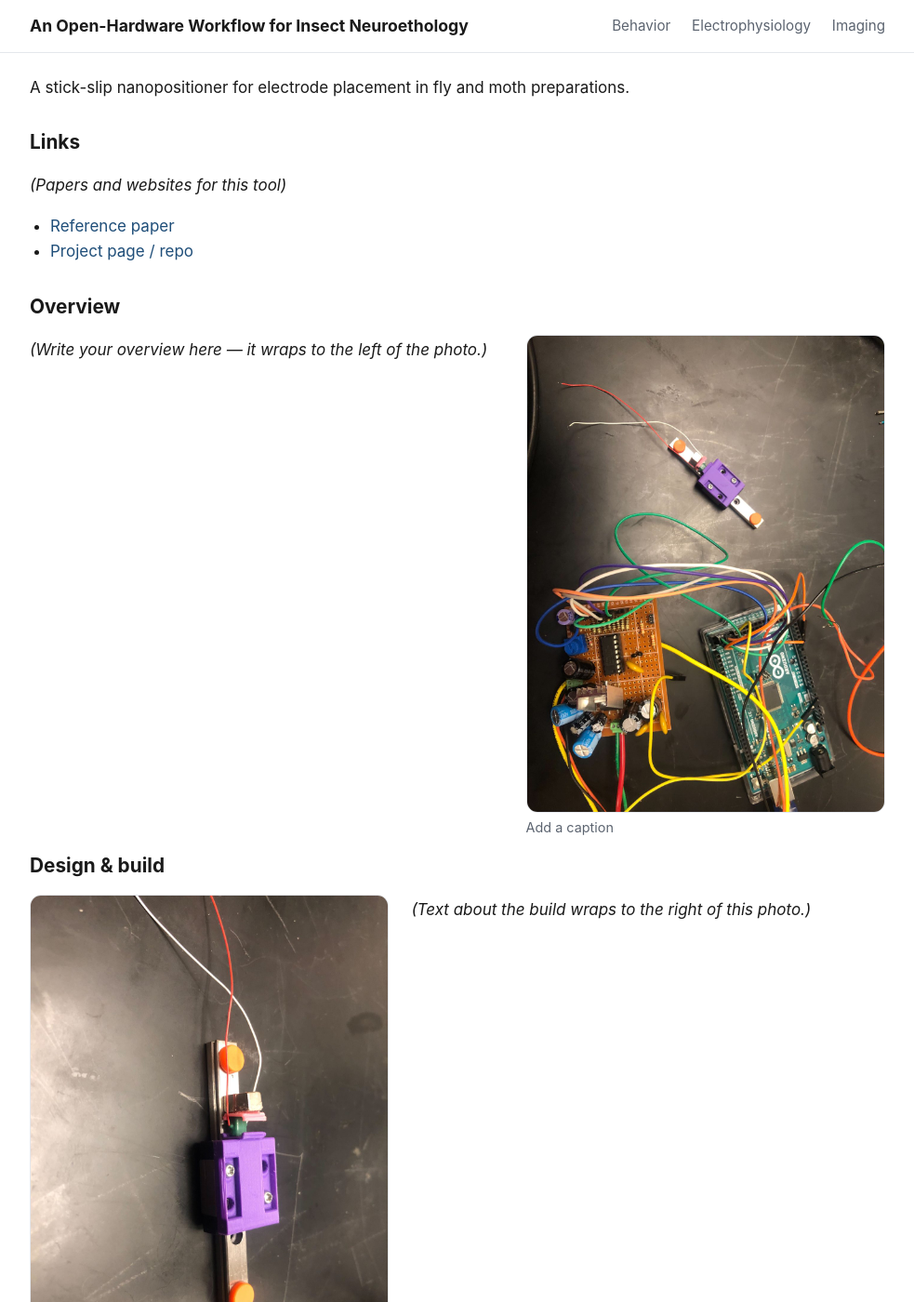
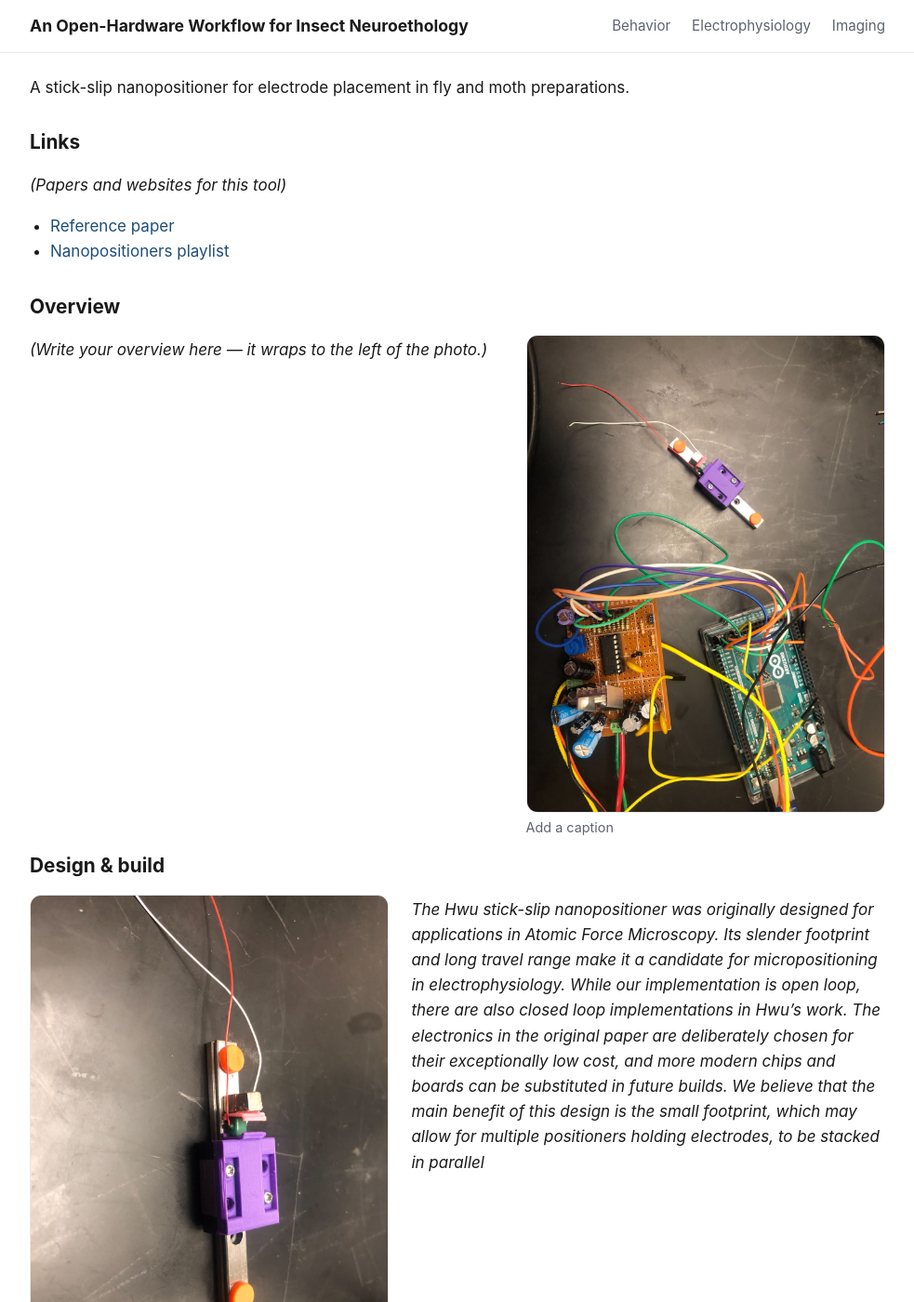
Before and after one commit to vash8120/open-hardware-neuro, a Jekyll site: the page built from _tools/stick-slip-nanopositioner.md, in a window 1280 px wide and 1400 px high, scrolled down 214 px. Shown: the whole window at 93% size, without its empty margins (148-1131 px from the left). Built offline with Jekyll 4.4.1, drawn with Linux system fonts in a browser that asks for light colours.

Commit message:
nano text added

```diff
--- a/_tools/stick-slip-nanopositioner.md
+++ b/_tools/stick-slip-nanopositioner.md
@@ -19,7 +19,7 @@ preparations.
 *(Papers and websites for this tool)*
 
 - [Reference paper](https://doi.org/10.1016/j.ohx.2022.e00317)
-- [Project page / repo](https://www.youtube.com/playlist?list=PLu3g1bSKNvea5Te0lFSqtd8AIK4uVeLH7)
+- [Nanopositioners playlist](https://www.youtube.com/playlist?list=PLu3g1bSKNvea5Te0lFSqtd8AIK4uVeLH7)
 
 ## Overview
 
@@ -31,9 +31,9 @@ preparations.
 
 {% include fig.html img="electrophysiology/nanopositioner-2.jpg" side="left" caption="Add a caption" %}
 
-*(Text about the build wraps to the right of this photo.)*
+*The Hwu stick-slip nanopositioner was originally designed for applications in Atomic Force Microscopy. Its slender footprint and long travel range make it a candidate for micropositioning in electrophysiology. While our implementation is open loop, there are also closed loop implementations in Hwu's work. The electronics in the original paper are deliberately chosen for their exceptionally low cost, and more modern chips and boards can be substituted in future builds. We believe that the main benefit of this design is the small footprint, which may allow for multiple positioners holding electrodes, to be stacked in parallel*
 
-{% include fig.html img="electrophysiology/nanopositioner-3.jpg" caption="Add a caption" %}
+<!-- {% include fig.html img="electrophysiology/nanopositioner-3.jpg" caption="Add a caption" %} -->
 
 ## Stick-slip nanopositioner
 
```
